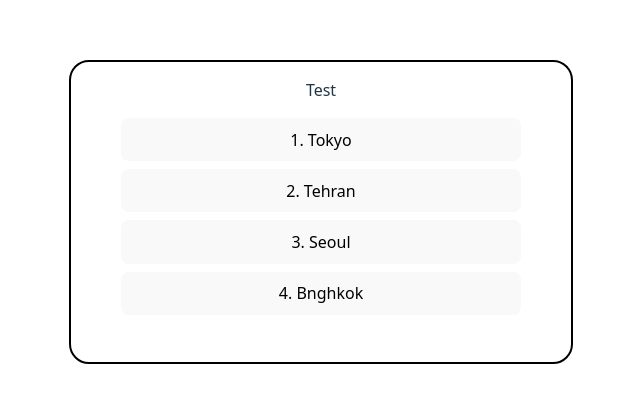
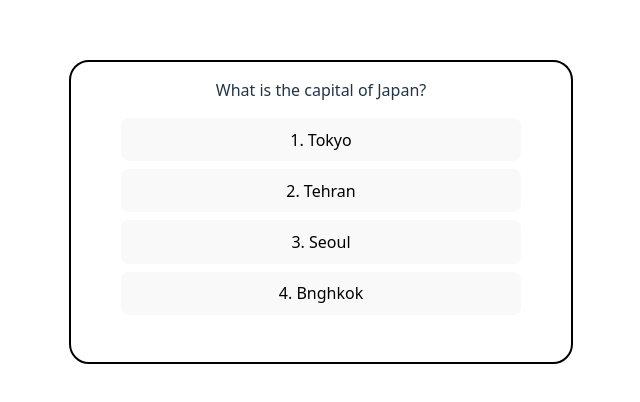
Before and after one commit to AminSBU/react_js_projects, a React (Vite) app in the folder 08_Quiz_App/quiz-app/: page / in a window 1280 px wide. Shown: the part 188-590 px from the top of the page, without its empty margins (319-959 px from the left). Built offline with nearby package versions, Linux system fonts and the light colour scheme.

Commit message:
some modifications

```diff
--- a/08_Quiz_App/quiz-app/src/QForm.jsx
+++ b/08_Quiz_App/quiz-app/src/QForm.jsx
@@ -3,16 +3,39 @@ import './QForm.css'
 
 function QForm()
 {
-    return(
-        <>
-            <div className="quiz_container">
-                <p className="quiz-question">Test</p>
-                <div className="question"><button className="qbtn">1. Tokyo</button></div>
-                <div className="question"><button className="qbtn">2. Tehran</button></div>
-                <div className="question"><button className="qbtn">3. Seoul</button></div>
-                <div className="question"><button className="qbtn">4. Bnghkok</button></div>
-            </div>
-        </>
-    );
+  const CorrectAnswer = "Tokyo";
+
+  return (
+    <>
+      <div className="quiz_container">
+        <p className="quiz-question">What is the capital of Japan?</p>
+
+        <div className="question">
+          <button className="qbtn">
+            1. Tokyo
+          </button>
+        </div>
+
+        <div className="question">
+          <button className="qbtn">
+            2. Tehran
+          </button>
+        </div>
+
+        <div className="question">
+          <button className="qbtn">
+            3. Seoul
+          </button>
+        </div>
+
+        <div className="question">
+          <button className="qbtn">
+            4. Bnghkok
+          </button>
+        </div>
+
+      </div>
+    </>
+  );
 }
 export default QForm;
```
